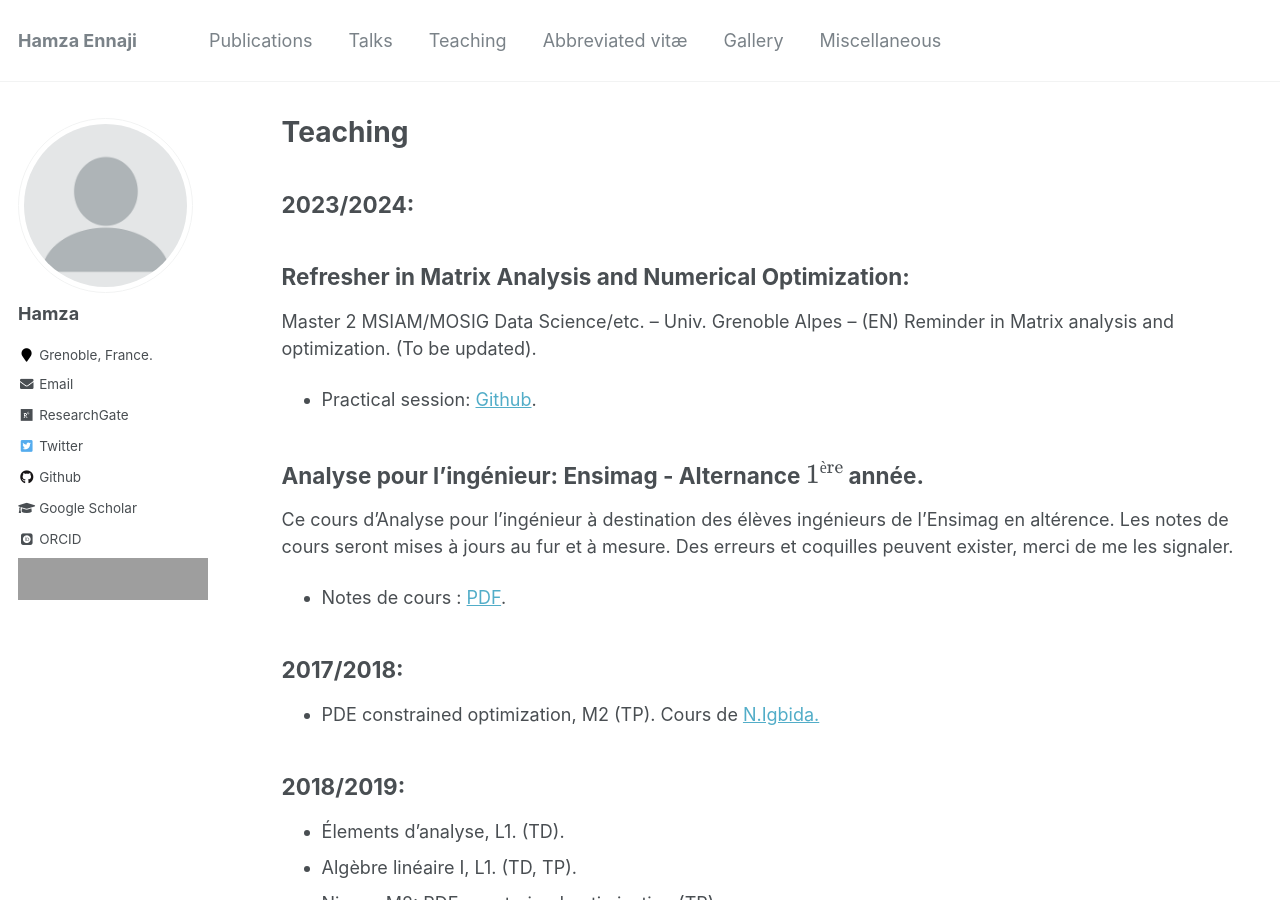
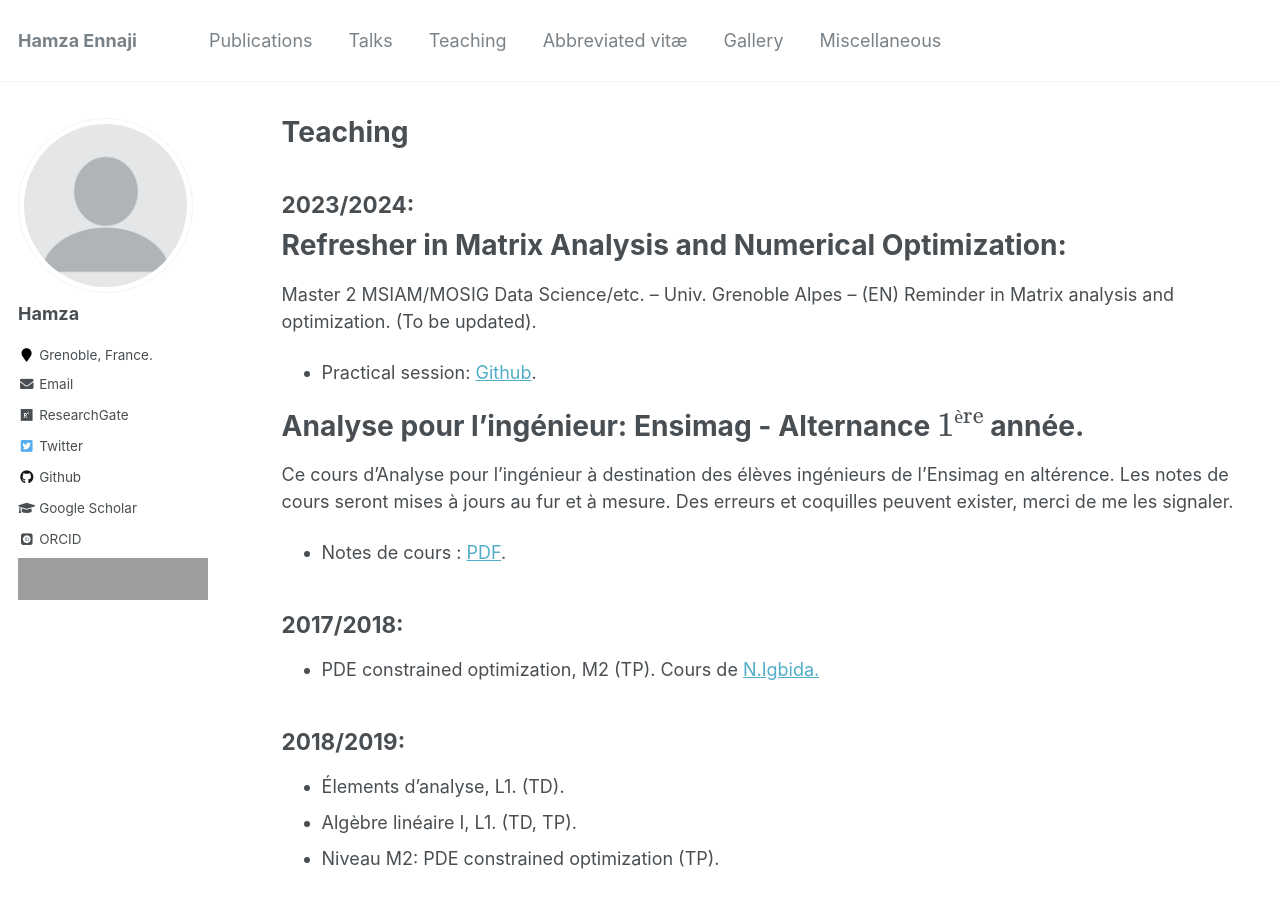
Before and after one commit to enhamza/enhamza.github.io, a Jekyll site: the page built from _pages/teaching.md, in a window 1280 px wide and 900 px high. Built offline with Jekyll 4.4.1, drawn with Linux system fonts in a browser that asks for light colours; some web fonts are replaced; formulas are drawn with MathJax 3; a file with an impossible date is left out; grey boxes are pictures that could not be loaded.

```diff
--- a/_pages/teaching.md
+++ b/_pages/teaching.md
@@ -8,13 +8,13 @@ author_profile: true
 
 2023/2024:
 ----------
-## Refresher in Matrix Analysis and Numerical Optimization:
+# Refresher in Matrix Analysis and Numerical Optimization:
 Master 2 MSIAM/MOSIG Data Science/etc. – Univ. Grenoble Alpes – (EN)
 Reminder in Matrix analysis and optimization. (To be updated).
 
 * Practical session: [Github](https://github.com/enhamza/refresher).
 
-## Analyse pour l'ingénieur: Ensimag - Alternance $1^\text{ère}$ année.
+# Analyse pour l'ingénieur: Ensimag - Alternance $1^\text{ère}$ année.
 Ce cours d'Analyse pour l'ingénieur à destination des élèves ingénieurs de l'Ensimag en altérence. Les notes de cours seront mises à jours au fur et à mesure. Des erreurs et coquilles peuvent exister, merci de me les signaler.
 
 * Notes de cours : [PDF](https://github.com/enhamza/files/Main.pdf).
```
